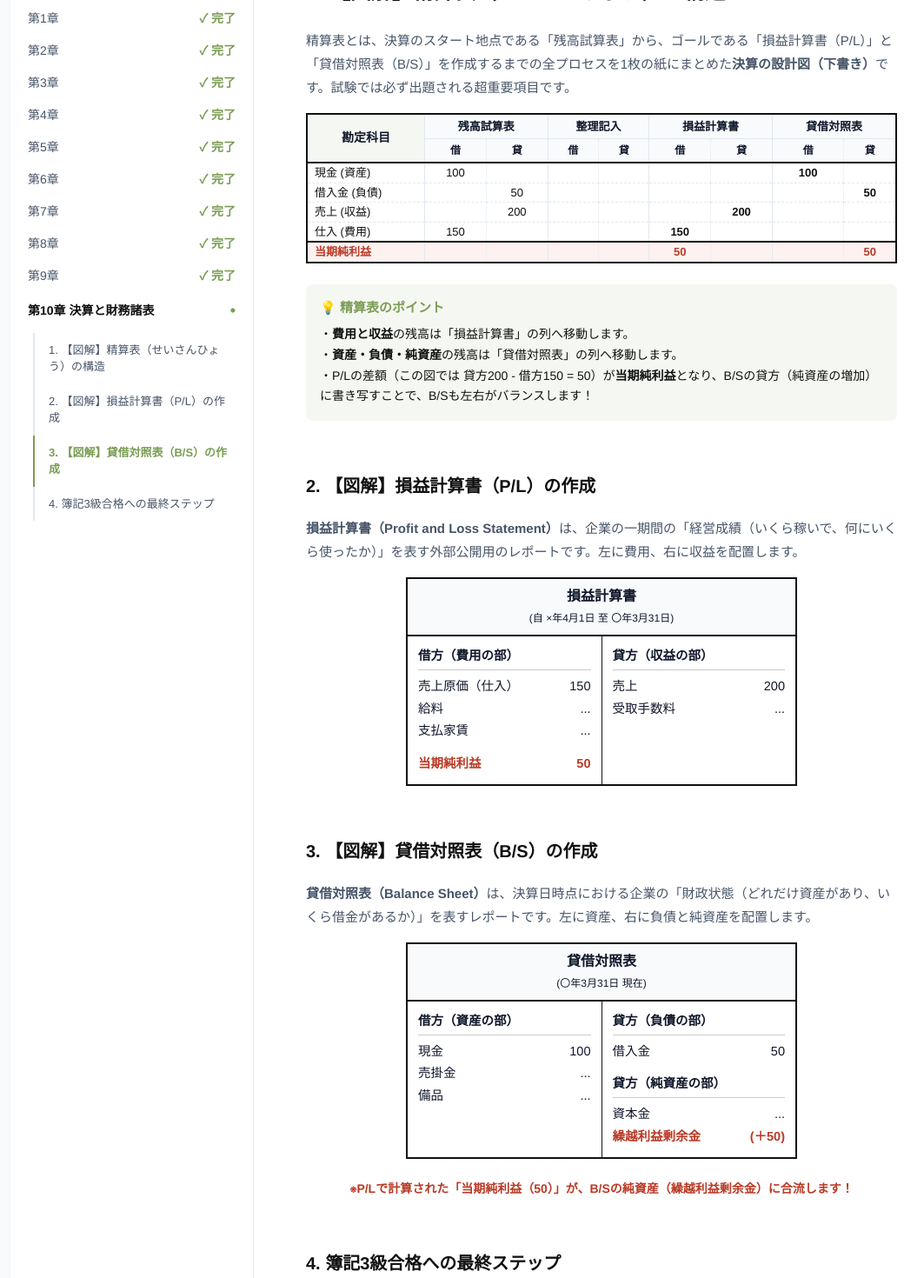
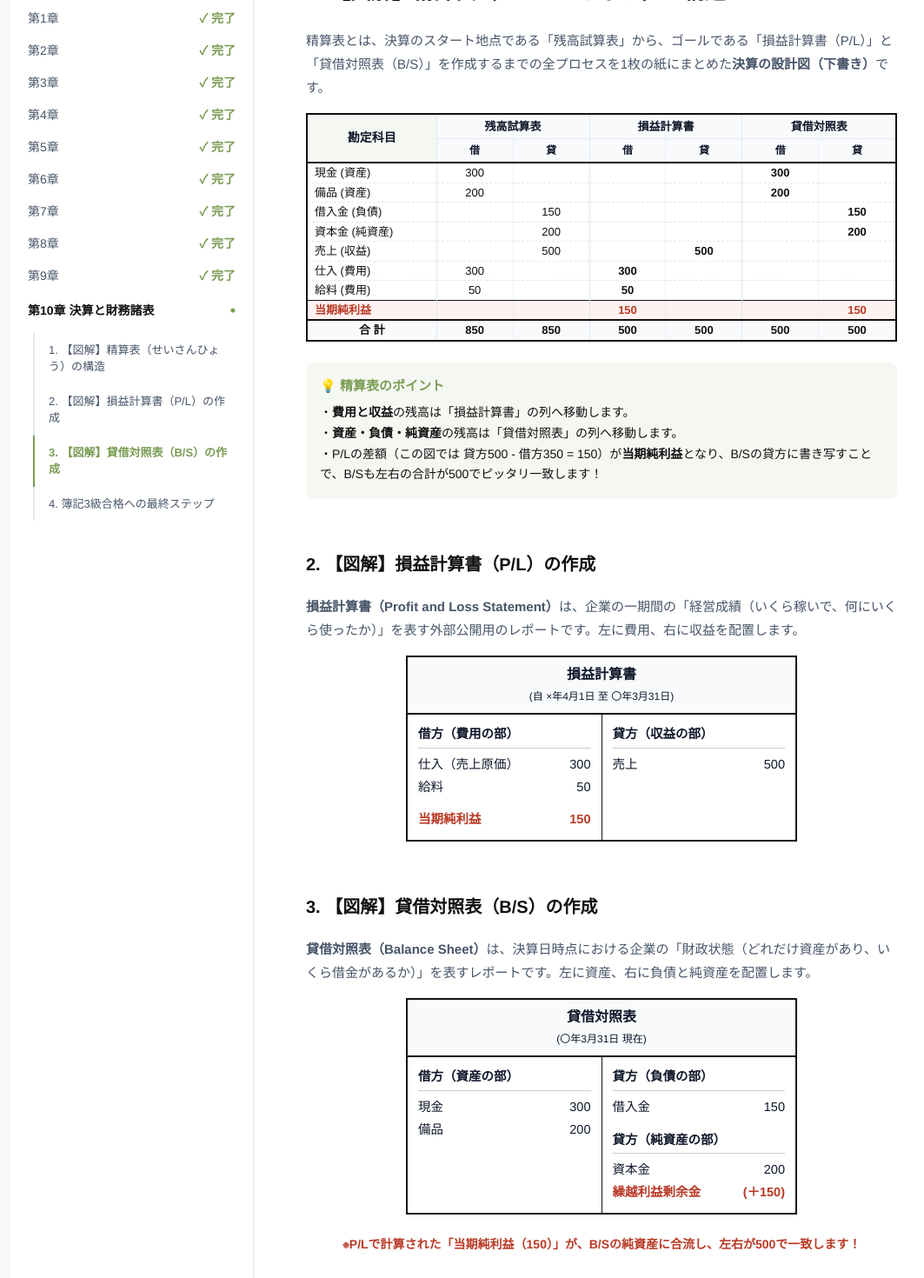
Before and after one commit to zrqZRQ77/japanese-web, a Next.js app: page /exams/boki3/guide/ch10 in a window 1280 px wide. Shown: the part 240-1710 px from the top of the page at 87% size, without its empty margins (28-1091 px from the left). Built offline with nearby package versions, Linux system fonts and the light colour scheme.

Commit message:
Update page.js

```diff
--- a/app/exams/boki3/guide/ch10/page.js
+++ b/app/exams/boki3/guide/ch10/page.js
@@ -116,7 +116,7 @@ export default function ExamGuideChapterTen() {
             <section id="worksheet" style={{ marginBottom: '60px', scrollMarginTop: '120px' }}>
               <h1 style={{ fontSize: '24px', fontWeight: '800', color: colors.textDark, marginBottom: '24px' }}>1. 【図解】精算表（せいさんひょう）の構造</h1>
               <p style={{ fontSize: '15px', lineHeight: '1.8', color: colors.textGray, marginBottom: '16px' }}>
-                精算表とは、決算のスタート地点である「残高試算表」から、ゴールである「損益計算書（P/L）」と「貸借対照表（B/S）」を作成するまでの全プロセスを1枚の紙にまとめた<strong>決算の設計図（下書き）</strong>です。試験では必ず出題される超重要項目です。
+                精算表とは、決算のスタート地点である「残高試算表」から、ゴールである「損益計算書（P/L）」と「貸借対照表（B/S）」を作成するまでの全プロセスを1枚の紙にまとめた<strong>決算の設計図（下書き）</strong>です。
               </p>
 
               {/* 精算表 HTML 绘制 */}
@@ -124,15 +124,13 @@ export default function ExamGuideChapterTen() {
                 <table style={{ width: '100%', minWidth: '600px', borderCollapse: 'collapse', textAlign: 'center', border: `2px solid ${colors.textDark}`, backgroundColor: '#ffffff' }}>
                   <thead>
                     <tr>
-                      <th rowSpan="2" style={{ padding: '8px', borderRight: `1px solid ${colors.border}`, borderBottom: `2px solid ${colors.textDark}`, width: '20%', backgroundColor: colors.avocadoLight, fontSize: '14px' }}>勘定科目</th>
+                      <th rowSpan="2" style={{ padding: '8px', borderRight: `1px solid ${colors.border}`, borderBottom: `2px solid ${colors.textDark}`, width: '22%', backgroundColor: colors.avocadoLight, fontSize: '14px' }}>勘定科目</th>
                       <th colSpan="2" style={{ padding: '4px', borderRight: `1px solid ${colors.border}`, borderBottom: `1px solid ${colors.border}`, backgroundColor: '#f8fafc', fontSize: '13px' }}>残高試算表</th>
-                      <th colSpan="2" style={{ padding: '4px', borderRight: `1px solid ${colors.border}`, borderBottom: `1px solid ${colors.border}`, backgroundColor: '#f8fafc', fontSize: '13px' }}>整理記入</th>
                       <th colSpan="2" style={{ padding: '4px', borderRight: `1px solid ${colors.border}`, borderBottom: `1px solid ${colors.border}`, backgroundColor: '#f8fafc', fontSize: '13px' }}>損益計算書</th>
                       <th colSpan="2" style={{ padding: '4px', borderBottom: `1px solid ${colors.border}`, backgroundColor: '#f8fafc', fontSize: '13px' }}>貸借対照表</th>
                     </tr>
                     <tr style={{ backgroundColor: '#f8fafc', borderBottom: `2px solid ${colors.textDark}`, fontSize: '12px' }}>
                       <th style={{ borderRight: `1px dotted ${colors.border}`, padding: '4px' }}>借</th><th style={{ borderRight: `1px solid ${colors.border}` }}>貸</th>
-                      <th style={{ borderRight: `1px dotted ${colors.border}` }}>借</th><th style={{ borderRight: `1px solid ${colors.border}` }}>貸</th>
                       <th style={{ borderRight: `1px dotted ${colors.border}` }}>借</th><th style={{ borderRight: `1px solid ${colors.border}` }}>貸</th>
                       <th style={{ borderRight: `1px dotted ${colors.border}` }}>借</th><th>貸</th>
                     </tr>
@@ -140,39 +138,58 @@ export default function ExamGuideChapterTen() {
                   <tbody style={{ fontSize: '13px', color: colors.textDark }}>
                     <tr style={{ borderBottom: `1px dashed ${colors.border}` }}>
                       <td style={{ borderRight: `1px solid ${colors.border}`, textAlign: 'left', paddingLeft: '8px' }}>現金 (資産)</td>
-                      <td style={{ borderRight: `1px dotted ${colors.border}` }}>100</td><td style={{ borderRight: `1px solid ${colors.border}` }}></td>
+                      <td style={{ borderRight: `1px dotted ${colors.border}` }}>300</td><td style={{ borderRight: `1px solid ${colors.border}` }}></td>
                       <td style={{ borderRight: `1px dotted ${colors.border}` }}></td><td style={{ borderRight: `1px solid ${colors.border}` }}></td>
+                      <td style={{ borderRight: `1px dotted ${colors.border}`, fontWeight: 'bold' }}>300</td><td></td>
+                    </tr>
+                    <tr style={{ borderBottom: `1px dashed ${colors.border}` }}>
+                      <td style={{ borderRight: `1px solid ${colors.border}`, textAlign: 'left', paddingLeft: '8px' }}>備品 (資産)</td>
+                      <td style={{ borderRight: `1px dotted ${colors.border}` }}>200</td><td style={{ borderRight: `1px solid ${colors.border}` }}></td>
                       <td style={{ borderRight: `1px dotted ${colors.border}` }}></td><td style={{ borderRight: `1px solid ${colors.border}` }}></td>
-                      <td style={{ borderRight: `1px dotted ${colors.border}`, fontWeight: 'bold' }}>100</td><td></td>
+                      <td style={{ borderRight: `1px dotted ${colors.border}`, fontWeight: 'bold' }}>200</td><td></td>
                     </tr>
                     <tr style={{ borderBottom: `1px dashed ${colors.border}` }}>
                       <td style={{ borderRight: `1px solid ${colors.border}`, textAlign: 'left', paddingLeft: '8px' }}>借入金 (負債)</td>
-                      <td style={{ borderRight: `1px dotted ${colors.border}` }}></td><td style={{ borderRight: `1px solid ${colors.border}` }}>50</td>
+                      <td style={{ borderRight: `1px dotted ${colors.border}` }}></td><td style={{ borderRight: `1px solid ${colors.border}` }}>150</td>
                       <td style={{ borderRight: `1px dotted ${colors.border}` }}></td><td style={{ borderRight: `1px solid ${colors.border}` }}></td>
+                      <td style={{ borderRight: `1px dotted ${colors.border}` }}></td><td style={{ fontWeight: 'bold' }}>150</td>
+                    </tr>
+                    <tr style={{ borderBottom: `1px dashed ${colors.border}` }}>
+                      <td style={{ borderRight: `1px solid ${colors.border}`, textAlign: 'left', paddingLeft: '8px' }}>資本金 (純資産)</td>
+                      <td style={{ borderRight: `1px dotted ${colors.border}` }}></td><td style={{ borderRight: `1px solid ${colors.border}` }}>200</td>
                       <td style={{ borderRight: `1px dotted ${colors.border}` }}></td><td style={{ borderRight: `1px solid ${colors.border}` }}></td>
-                      <td style={{ borderRight: `1px dotted ${colors.border}` }}></td><td style={{ fontWeight: 'bold' }}>50</td>
+                      <td style={{ borderRight: `1px dotted ${colors.border}` }}></td><td style={{ fontWeight: 'bold' }}>200</td>
                     </tr>
                     <tr style={{ borderBottom: `1px dashed ${colors.border}` }}>
                       <td style={{ borderRight: `1px solid ${colors.border}`, textAlign: 'left', paddingLeft: '8px' }}>売上 (収益)</td>
-                      <td style={{ borderRight: `1px dotted ${colors.border}` }}></td><td style={{ borderRight: `1px solid ${colors.border}` }}>200</td>
-                      <td style={{ borderRight: `1px dotted ${colors.border}` }}></td><td style={{ borderRight: `1px solid ${colors.border}` }}></td>
-                      <td style={{ borderRight: `1px dotted ${colors.border}` }}></td><td style={{ borderRight: `1px solid ${colors.border}`, fontWeight: 'bold' }}>200</td>
+                      <td style={{ borderRight: `1px dotted ${colors.border}` }}></td><td style={{ borderRight: `1px solid ${colors.border}` }}>500</td>
+                      <td style={{ borderRight: `1px dotted ${colors.border}` }}></td><td style={{ borderRight: `1px solid ${colors.border}`, fontWeight: 'bold' }}>500</td>
                       <td style={{ borderRight: `1px dotted ${colors.border}` }}></td><td></td>
                     </tr>
                     <tr style={{ borderBottom: `1px dashed ${colors.border}` }}>
                       <td style={{ borderRight: `1px solid ${colors.border}`, textAlign: 'left', paddingLeft: '8px' }}>仕入 (費用)</td>
-                      <td style={{ borderRight: `1px dotted ${colors.border}` }}>150</td><td style={{ borderRight: `1px solid ${colors.border}` }}></td>
-                      <td style={{ borderRight: `1px dotted ${colors.border}` }}></td><td style={{ borderRight: `1px solid ${colors.border}` }}></td>
-                      <td style={{ borderRight: `1px dotted ${colors.border}`, fontWeight: 'bold' }}>150</td><td style={{ borderRight: `1px solid ${colors.border}` }}></td>
+                      <td style={{ borderRight: `1px dotted ${colors.border}` }}>300</td><td style={{ borderRight: `1px solid ${colors.border}` }}></td>
+                      <td style={{ borderRight: `1px dotted ${colors.border}`, fontWeight: 'bold' }}>300</td><td style={{ borderRight: `1px solid ${colors.border}` }}></td>
+                      <td style={{ borderRight: `1px dotted ${colors.border}` }}></td><td></td>
+                    </tr>
+                    <tr style={{ borderBottom: `1px solid ${colors.textDark}` }}>
+                      <td style={{ borderRight: `1px solid ${colors.border}`, textAlign: 'left', paddingLeft: '8px' }}>給料 (費用)</td>
+                      <td style={{ borderRight: `1px dotted ${colors.border}` }}>50</td><td style={{ borderRight: `1px solid ${colors.border}` }}></td>
+                      <td style={{ borderRight: `1px dotted ${colors.border}`, fontWeight: 'bold' }}>50</td><td style={{ borderRight: `1px solid ${colors.border}` }}></td>
                       <td style={{ borderRight: `1px dotted ${colors.border}` }}></td><td></td>
                     </tr>
                     {/* 当期纯利益计算行 */}
-                    <tr style={{ borderTop: `2px solid ${colors.textDark}`, backgroundColor: '#fdf2f0', fontWeight: 'bold', color: '#b93a26' }}>
+                    <tr style={{ backgroundColor: '#fdf2f0', fontWeight: 'bold', color: '#b93a26' }}>
                       <td style={{ borderRight: `1px solid ${colors.border}`, textAlign: 'left', paddingLeft: '8px' }}>当期純利益</td>
                       <td style={{ borderRight: `1px dotted ${colors.border}` }}></td><td style={{ borderRight: `1px solid ${colors.border}` }}></td>
-                      <td style={{ borderRight: `1px dotted ${colors.border}` }}></td><td style={{ borderRight: `1px solid ${colors.border}` }}></td>
-                      <td style={{ borderRight: `1px dotted ${colors.border}` }}>50</td><td style={{ borderRight: `1px solid ${colors.border}` }}></td>
-                      <td style={{ borderRight: `1px dotted ${colors.border}` }}></td><td>50</td>
+                      <td style={{ borderRight: `1px dotted ${colors.border}` }}>150</td><td style={{ borderRight: `1px solid ${colors.border}` }}></td>
+                      <td style={{ borderRight: `1px dotted ${colors.border}` }}></td><td>150</td>
+                    </tr>
+                    <tr style={{ borderTop: `2px solid ${colors.textDark}`, backgroundColor: '#f8fafc', fontWeight: 'bold' }}>
+                      <td style={{ borderRight: `1px solid ${colors.border}`, textAlign: 'center' }}>合 計</td>
+                      <td style={{ borderRight: `1px dotted ${colors.border}` }}>850</td><td style={{ borderRight: `1px solid ${colors.border}` }}>850</td>
+                      <td style={{ borderRight: `1px dotted ${colors.border}` }}>500</td><td style={{ borderRight: `1px solid ${colors.border}` }}>500</td>
+                      <td style={{ borderRight: `1px dotted ${colors.border}` }}>500</td><td>500</td>
                     </tr>
                   </tbody>
                 </table>
@@ -182,7 +199,7 @@ export default function ExamGuideChapterTen() {
                 <p style={{ margin: 0, fontSize: '14px', color: colors.textDark, lineHeight: '1.7' }}>
                   ・<strong>費用と収益</strong>の残高は「損益計算書」の列へ移動します。<br/>
                   ・<strong>資産・負債・純資産</strong>の残高は「貸借対照表」の列へ移動します。<br/>
-                  ・P/Lの差額（この図では 貸方200 - 借方150 = 50）が<strong>当期純利益</strong>となり、B/Sの貸方（純資産の増加）に書き写すことで、B/Sも左右がバランスします！
+                  ・P/Lの差額（この図では 貸方500 - 借方350 = 150）が<strong>当期純利益</strong>となり、B/Sの貸方に書き写すことで、B/Sも左右の合計が500でピッタリ一致します！
                 </p>
               </div>
             </section>
@@ -202,16 +219,15 @@ export default function ExamGuideChapterTen() {
                     {/* 借方：費用 */}
                     <div style={{ flex: 1, borderRight: `1px solid ${colors.textDark}`, padding: '12px' }}>
                       <div style={{ fontWeight: 'bold', borderBottom: '1px solid #ccc', marginBottom: '8px', paddingBottom: '4px' }}>借方（費用の部）</div>
-                      <div style={{ display: 'flex', justifyContent: 'space-between', marginBottom: '4px' }}><span>売上原価（仕入）</span><span>150</span></div>
-                      <div style={{ display: 'flex', justifyContent: 'space-between', marginBottom: '4px' }}><span>給料</span><span>...</span></div>
-                      <div style={{ display: 'flex', justifyContent: 'space-between', marginBottom: '4px' }}><span>支払家賃</span><span>...</span></div>
-                      <div style={{ display: 'flex', justifyContent: 'space-between', marginTop: '16px', color: '#b93a26', fontWeight: 'bold' }}><span>当期純利益</span><span>50</span></div>
+                      <div style={{ display: 'flex', justifyContent: 'space-between', marginBottom: '4px' }}><span>仕入（売上原価）</span><span>300</span></div>
+                      <div style={{ display: 'flex', justifyContent: 'space-between', marginBottom: '4px' }}><span>給料</span><span>50</span></div>
+
+                      <div style={{ display: 'flex', justifyContent: 'space-between', marginTop: '16px', color: '#b93a26', fontWeight: 'bold' }}><span>当期純利益</span><span>150</span></div>
                     </div>
                     {/* 貸方：収益 */}
                     <div style={{ flex: 1, padding: '12px' }}>
                       <div style={{ fontWeight: 'bold', borderBottom: '1px solid #ccc', marginBottom: '8px', paddingBottom: '4px' }}>貸方（収益の部）</div>
-                      <div style={{ display: 'flex', justifyContent: 'space-between', marginBottom: '4px' }}><span>売上</span><span>200</span></div>
-                      <div style={{ display: 'flex', justifyContent: 'space-between', marginBottom: '4px' }}><span>受取手数料</span><span>...</span></div>
+                      <div style={{ display: 'flex', justifyContent: 'space-between', marginBottom: '4px' }}><span>売上</span><span>500</span></div>
                     </div>
                   </div>
                 </div>
@@ -233,24 +249,23 @@ export default function ExamGuideChapterTen() {
                     {/* 借方：資産 */}
                     <div style={{ flex: 1, borderRight: `1px solid ${colors.textDark}`, padding: '12px' }}>
                       <div style={{ fontWeight: 'bold', borderBottom: '1px solid #ccc', marginBottom: '8px', paddingBottom: '4px' }}>借方（資産の部）</div>
-                      <div style={{ display: 'flex', justifyContent: 'space-between', marginBottom: '4px' }}><span>現金</span><span>100</span></div>
-                      <div style={{ display: 'flex', justifyContent: 'space-between', marginBottom: '4px' }}><span>売掛金</span><span>...</span></div>
-                      <div style={{ display: 'flex', justifyContent: 'space-between', marginBottom: '4px' }}><span>備品</span><span>...</span></div>
+                      <div style={{ display: 'flex', justifyContent: 'space-between', marginBottom: '4px' }}><span>現金</span><span>300</span></div>
+                      <div style={{ display: 'flex', justifyContent: 'space-between', marginBottom: '4px' }}><span>備品</span><span>200</span></div>
                     </div>
                     {/* 貸方：負債・純資産 */}
                     <div style={{ flex: 1, padding: '12px' }}>
                       <div style={{ fontWeight: 'bold', borderBottom: '1px solid #ccc', marginBottom: '8px', paddingBottom: '4px' }}>貸方（負債の部）</div>
-                      <div style={{ display: 'flex', justifyContent: 'space-between', marginBottom: '16px' }}><span>借入金</span><span>50</span></div>
+                      <div style={{ display: 'flex', justifyContent: 'space-between', marginBottom: '16px' }}><span>借入金</span><span>150</span></div>
 
                       <div style={{ fontWeight: 'bold', borderBottom: '1px solid #ccc', marginBottom: '8px', paddingBottom: '4px' }}>貸方（純資産の部）</div>
-                      <div style={{ display: 'flex', justifyContent: 'space-between', marginBottom: '4px' }}><span>資本金</span><span>...</span></div>
-                      <div style={{ display: 'flex', justifyContent: 'space-between', color: '#b93a26', fontWeight: 'bold' }}><span>繰越利益剰余金</span><span>(＋50)</span></div>
+                      <div style={{ display: 'flex', justifyContent: 'space-between', marginBottom: '4px' }}><span>資本金</span><span>200</span></div>
+                      <div style={{ display: 'flex', justifyContent: 'space-between', color: '#b93a26', fontWeight: 'bold' }}><span>繰越利益剰余金</span><span>(＋150)</span></div>
                     </div>
                   </div>
                 </div>
               </div>
               <p style={{ fontSize: '14px', color: '#b93a26', fontWeight: 'bold', textAlign: 'center' }}>
-                ※P/Lで計算された「当期純利益（50）」が、B/Sの純資産（繰越利益剰余金）に合流します！
+                ※P/Lで計算された「当期純利益（150）」が、B/Sの純資産に合流し、左右が500で一致します！
               </p>
             </section>
 
@@ -263,7 +278,7 @@ export default function ExamGuideChapterTen() {
               <div style={{ background: colors.avocadoLight, padding: '24px', borderRadius: '8px', textAlign: 'center' }}>
                 <h3 style={{ color: colors.avocado, margin: '0 0 12px 0', fontSize: '20px', fontWeight: '900' }}>👑 講座修了おめでとうございます！</h3>
                 <p style={{ margin: '0 0 16px 0', fontSize: '15px', color: colors.textDark, lineHeight: '1.6' }}>
-                  これからはインプットを終わらせ、**「過去問・予想問題の演習（アウトプット）」**に全振りしてください。<br/>
+                  これからはインプットを終わらせ、<strong>「過去問・予想問題の演習（アウトプット）」</strong>に全振りしてください。<br/>
                   実際の試験時間は「60分」と非常に短いです。スピードと正確性を磨きましょう！
                 </p>
                 <Link href={`/exams/${examId}/exercises`} style={{ textDecoration: 'none' }}>
```
